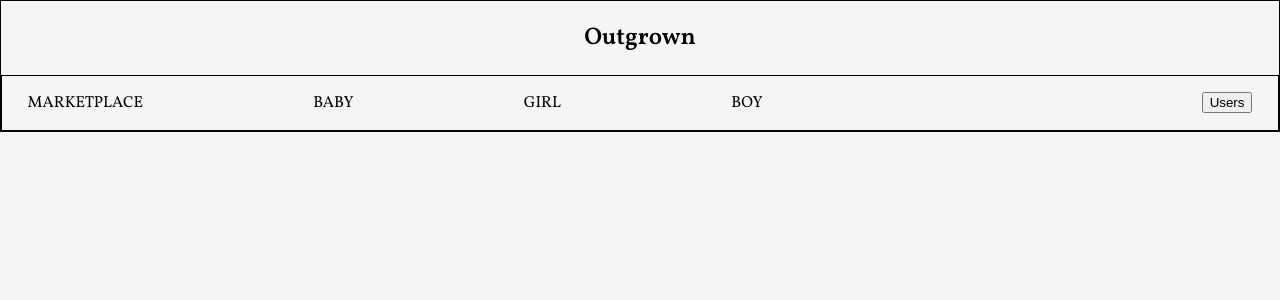
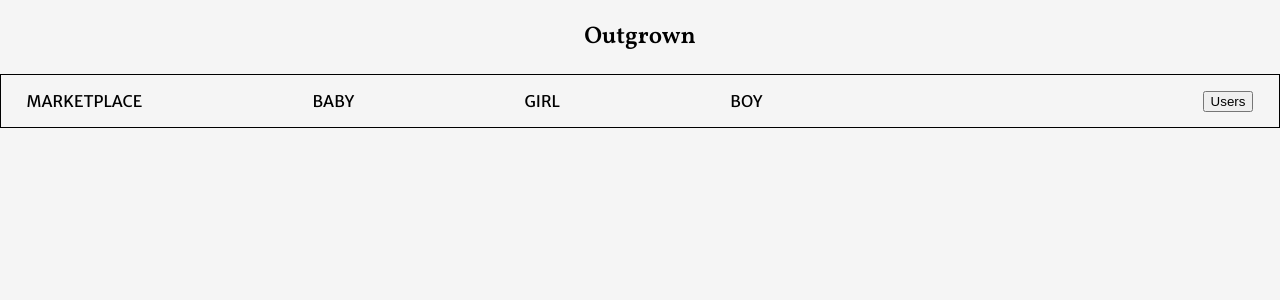
Before and after one commit to Outgrown/outgrown_fe, a React (Create React App) app: page /error in a window 1280 px wide. Shown: the top 300 px of the page. Built offline with nearby package versions, Linux system fonts and the light colour scheme.

Commit message:
Add font-family to respective elements

```diff
--- a/src/Components/Card/Card.css
+++ b/src/Components/Card/Card.css
@@ -1,4 +1,5 @@
 .link {
+  font-family: 'Roboto', sans-serif;
   text-decoration: none;
   color: black;
   width: 22%;
@@ -13,7 +14,6 @@
 .card {
   display: flex;
   flex-direction: column;
-  /* background-color: rgb(245, 245, 245); */
   border: 1px solid rgb(229, 229, 229);
   border-radius: 5px;
 }
--- a/src/Components/Nav/Nav.css
+++ b/src/Components/Nav/Nav.css
@@ -1,9 +1,9 @@
 .nav-container {
   display: block;
-    border: 1px solid black;
   text-align: center;
 }
 .nav-bar {
+  font-family: 'Merriweather Sans', sans-serif;
   border: 1px solid black;
   display: flex;
   justify-content: space-between;
@@ -39,7 +39,6 @@
 
 /* Mobile Sizes */
 @media screen and (max-width: 1000px) {
-
   .nav-container {
     display: block;
     border: 1px solid black;
@@ -59,5 +58,4 @@
     justify-content: space-between;
     align-items: center;
   }
-
 }
```
Lines whose indentation alone changed are shown as unchanged.
